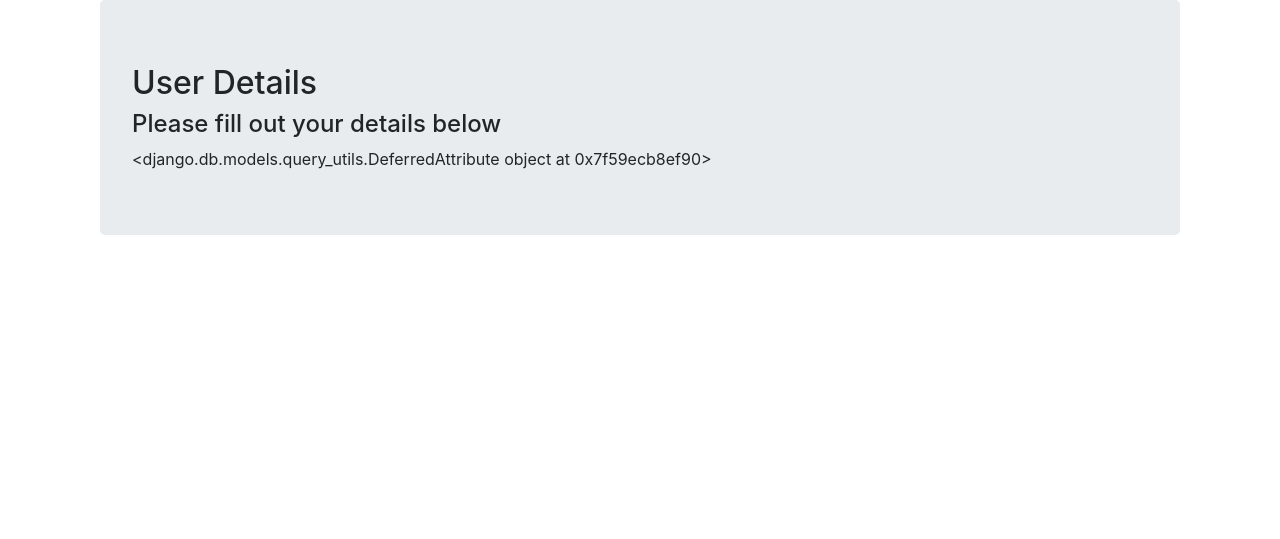
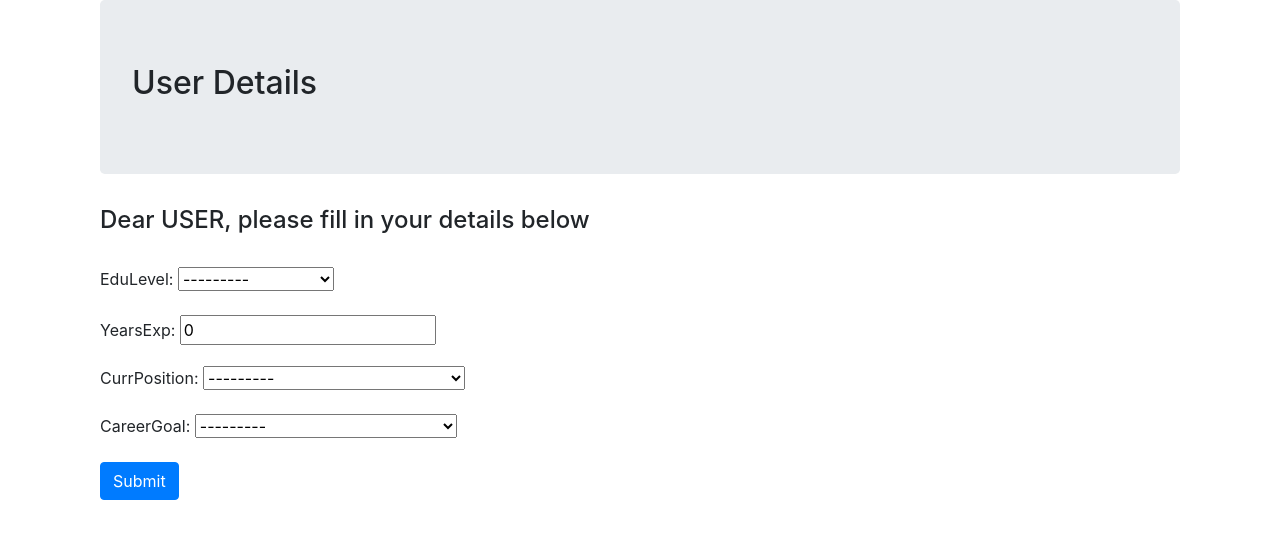
Before and after one commit to raymondng76/IRS-MR-RS-2019-07-01-IS1FT-GRP-Team10-LevelUp, a Django app: page /Level_Up_App/userdetails/ in a window 1280 px wide. Shown: the part 56-595 px from the top of the page. Run offline with Django 3.2, Linux system fonts and the light colour scheme; some libraries are stand-ins or nearby versions.

Commit message:
Add default values for user details

```diff
--- a/SystemCode/Level_Up/Level_Up_App/forms.py
+++ b/SystemCode/Level_Up/Level_Up_App/forms.py
@@ -1,7 +1,12 @@
 from django import forms
-from Level_Up_App.models import User
+from Level_Up_App.models import User, Questionaire
 
 class NewUserForm(forms.ModelForm):
     class Meta():
         model = User
         fields = '__all__'
+
+class QuestionaireForm(forms.ModelForm):
+    class Meta():
+        model = Questionaire
+        fields = ['eduLevel', 'yearsExp', 'currPosition', 'careerGoal']
--- a/SystemCode/Level_Up/Level_Up_App/models.py
+++ b/SystemCode/Level_Up/Level_Up_App/models.py
@@ -1,4 +1,29 @@
 from django.db import models
+
+EDU_CHOICES = [
+    ('SECONDARY', 'Secondary'),
+    ('DIPLOMA', 'Diploma'),
+    ('ASSODEG', 'Associate Degree'),
+    ('BACHDEG', 'Bachelor Degree'),
+    ('MASTDEG', 'Master Degree'),
+    ('DOCTDEG', 'Doctoral Degree'),
+]
+
+CAREER_POSITION_CHOICES = [
+    ('ASSTSOFTENG', 'Assistant Software Engineer'),
+    ('ASSOSOFTENG', 'Associate Software Engineer'),
+    ('SOFTENG', 'Software Engineer'),
+    ('SENISOFTENG', 'Senior Software Engineer'),
+    ('STAFSOFTENG', 'Staff Software Engineer'),
+    ('PRINSOFTENG', 'Principle Software Engineer'),
+    ('SOFTMAN', 'Software Manager'),
+    ('SENISOFTMAN', 'Senior Software Manager'),
+    ('SOFTDIR', 'Software Director'),
+    ('SENSOFTDIR', 'Senior Software Director'),
+    ('SOFTVP', 'Vice President, Software'),
+    ('SENSOFTVP', 'Senior Vice President, Software'),
+    ('CTO', 'Chief Technology Officer'),
+]
 
 # Create your models here.
 class User(models.Model):
@@ -9,3 +34,11 @@ class User(models.Model):
 
 class Questionaire(models.Model):
     user = models.ForeignKey(User, on_delete=models.CASCADE)
+    eduLevel = models.CharField(max_length=200, choices=EDU_CHOICES)
+    yearsExp = models.IntegerField(default=0)
+    currPosition = models.CharField(max_length=200, choices=CAREER_POSITION_CHOICES)
+    careerGoal = models.CharField(max_length=200, choices=CAREER_POSITION_CHOICES)
+
+    def __str__(self):
+        return """User: {}, Highest Edu Level: {}, Years of working exp: {},
+                Current position: {}, Have career goal: {}""".format(str(User.name), eduLevel, str(yearsExp), currPosition, careerGoal)
--- a/SystemCode/Level_Up/Level_Up_App/templates/Level_Up_App/index.html
+++ b/SystemCode/Level_Up/Level_Up_App/templates/Level_Up_App/index.html
@@ -1,7 +1,6 @@
 <!DOCTYPE html>
 {% extends "Level_Up_App\base.html" %}
 {% load static %}
-
 {% block body_block %}
     <div class="container">
       <div class="jumbotron">
--- a/SystemCode/Level_Up/Level_Up_App/templates/Level_Up_App/userdetails.html
+++ b/SystemCode/Level_Up/Level_Up_App/templates/Level_Up_App/userdetails.html
@@ -5,9 +5,12 @@
     <div class="container">
       <div class="jumbotron">
         <h2>User Details</h2>
-        <h4>Please fill out your details below</h4>
-        {{ username }}
       </div>
-
+      <h4>Dear {{username}}, please fill in your details below</h4><br>
+      <form class="userdetails" method="POST">
+        {{ questionaire.as_p }}
+        {% csrf_token %}
+        <input type="submit" class="btn btn-primary" name="" value="Submit">
+      </form>
     </div>
 {% endblock %}
--- a/SystemCode/Level_Up/Level_Up_App/views.py
+++ b/SystemCode/Level_Up/Level_Up_App/views.py
@@ -1,6 +1,6 @@
 from django.shortcuts import render
-from Level_Up_App.forms import NewUserForm
-from Level_Up_App.models import User
+from Level_Up_App.forms import NewUserForm, QuestionaireForm
+from Level_Up_App.models import User, Questionaire
 # Create your views here.
 def index(request):
     form = NewUserForm()
@@ -15,5 +15,13 @@ def index(request):
     return render(request, 'Level_Up_App/index.html', form_dict)
 
 def userdetails(request):
-    user_dict = {'username': User.name}
-    return render(request, 'Level_Up_App/userdetails.html', context=user_dict)
+    form = QuestionaireForm()
+    # username = request.Get.get('userForm')
+    # TODO: How to get username from index.html?
+    form_dict = {'username': 'USER', 'questionaire': form}
+    if request.method == 'POST':
+        form = QuestionaireForm(request.POST)
+        if form.is_valid():
+            form.save(commit=True)
+            return index(request)
+    return render(request, 'Level_Up_App/userdetails.html', context=form_dict)
```
Also changed, not shown: SystemCode/Level_Up/db.sqlite3.
